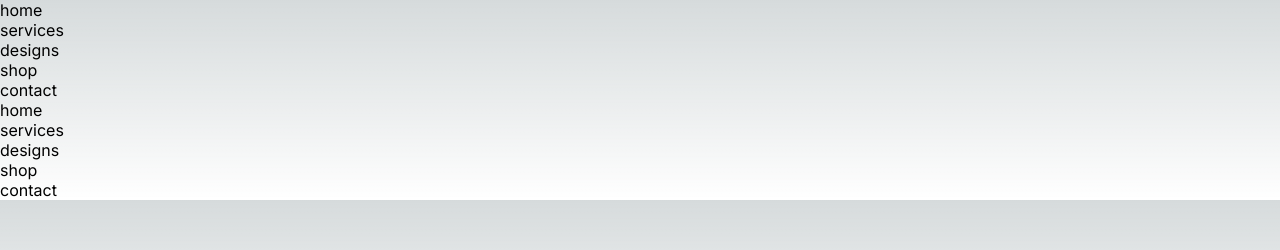
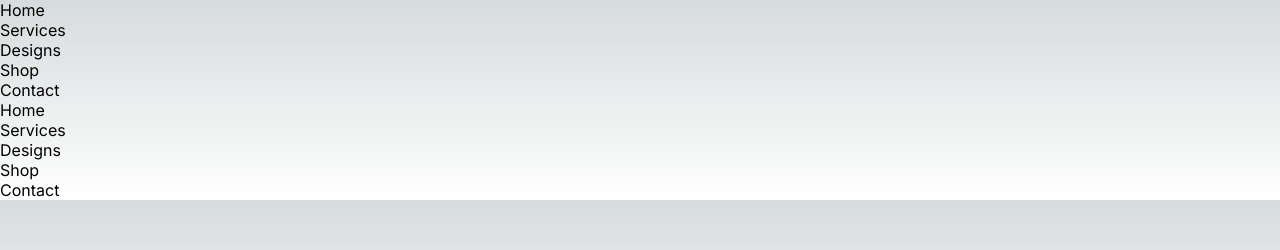
Before and after one commit to martins309/OGM-Client, a Next.js app: page /Navbar in a window 1280 px wide. Shown: the top 250 px of the page. Built offline with nearby package versions, Linux system fonts and the light colour scheme.

Commit message:
experimenting

```diff
--- a/src/app/Navbar/menuData.js
+++ b/src/app/Navbar/menuData.js
@@ -1,18 +1,18 @@
 export const menuData = [
     {
-        title: 'home',
+        title: 'Home',
         url: '/',
     },
     {
-        title: 'services',
+        title: 'Services',
         url: '/services',
     },
     {
-        title: 'designs',
-        url: '/designs',
+        title: 'Designs',
+        url: '/Designs',
     },
     {
-        title: 'shop',
+        title: 'Shop',
         url: '/shop',
         submenu: [
             {
@@ -25,13 +25,13 @@ export const menuData = [
             },
             {
                 title: 't-shirts',
-                url: 'tshirts'
+                url: 't-shirts'
             }
         ]
     },
 
     {
-        title: 'contact',
+        title: 'Contact',
         url: '/contact'
     }
 
--- a/src/app/services/page.js
+++ b/src/app/services/page.js
@@ -1,4 +1,4 @@
-export default function services() {
+export default function Services() {
     return(
         <h1>This will be the services page</h1>
     )
```
